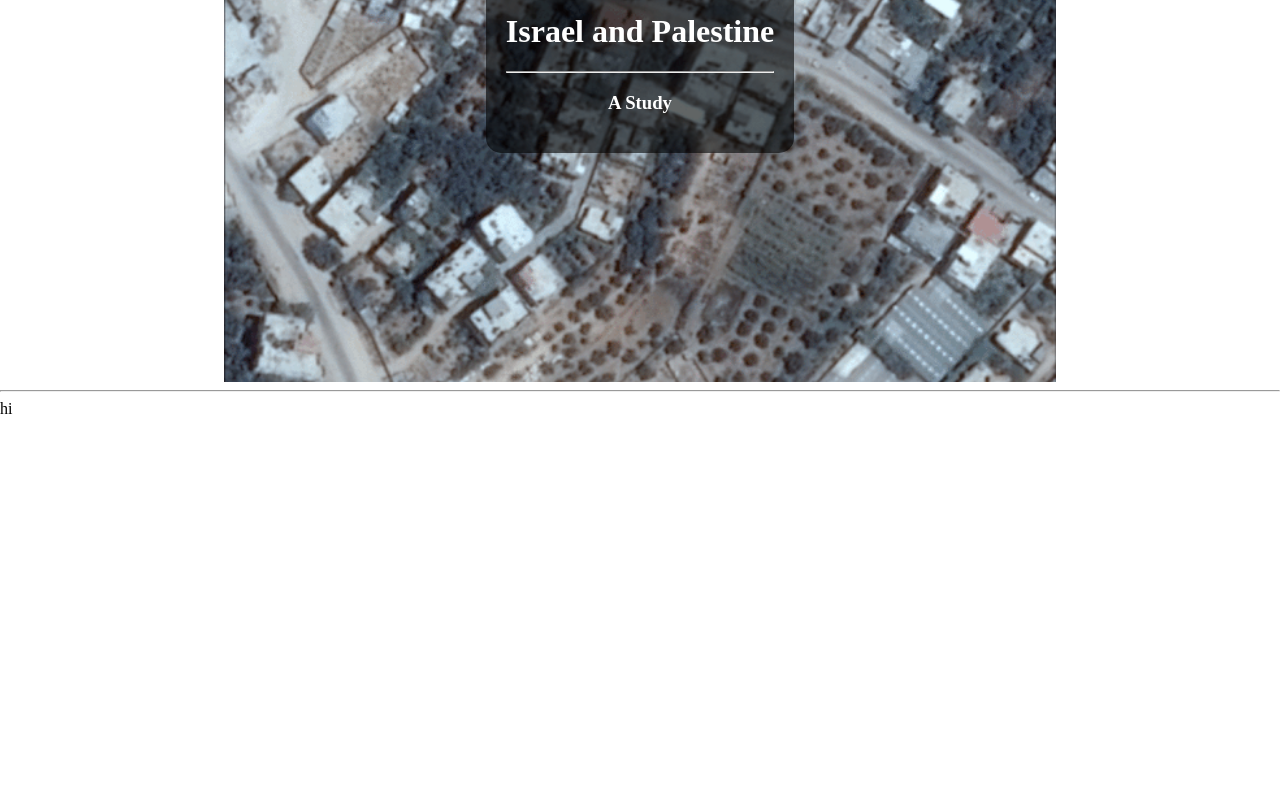
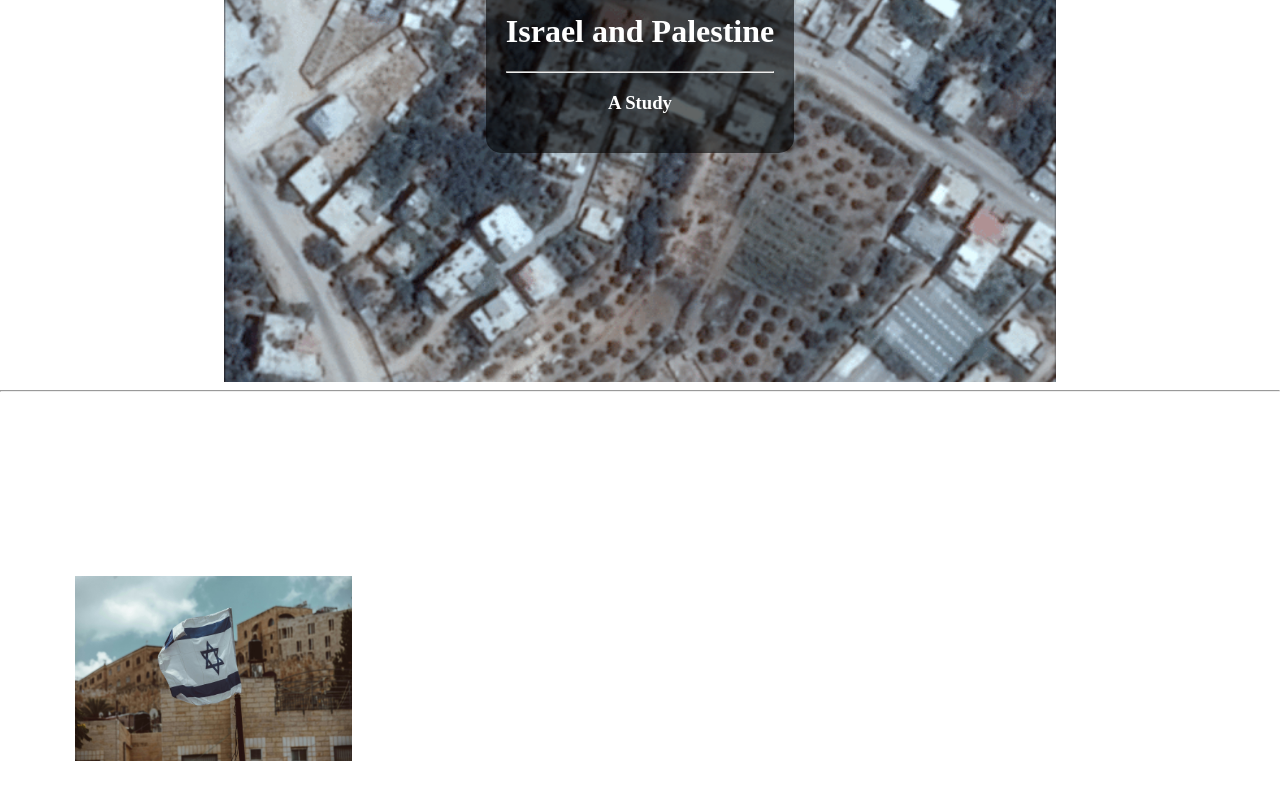
Before and after one commit to ravenusmc/israel_project, a Vue app in the folder client/: page / in a window 1280 px wide. Shown: the part 336-1136 px from the top of the page. Before the commit the page ends 800 px from the top, so only its background shows below. Built offline with nearby package versions, Linux system fonts and the light colour scheme.

Commit message:
working on mid section of landing page

```diff
--- a/client/src/components/home/Midsection.vue
+++ b/client/src/components/home/Midsection.vue
@@ -1,6 +1,13 @@
 <template>
     <div>
-        hi
+      <div class="pic-row">
+        <div class="left-image">
+        </div>
+        <div>
+        </div>
+        <div class="'right-image'">
+        </div>
+      </div>
     </div>
 </template>
 
@@ -11,4 +18,23 @@ export default {
 </script>
 
 <style scoped>
+
+.pic-row {
+  display: grid;
+  grid-template-columns: 1fr 1fr 1fr;
+
+}
+
+.left-image {
+  margin-top: 28px;
+  height: 60vh;
+  background: url("../../assets/images/Israel_flag.jpg") center/contain no-repeat;
+  background-position: center center;
+  background-size: 65%; /* Slightly increases the width */
+  display: flex;
+  justify-content: center;
+  align-items: center;
+}
+
+
 </style>
```
Also changed, not shown: client/src/assets/images/Israel_flag.jpg (added), 1 other file (tests, documents, lock files or other folders).
